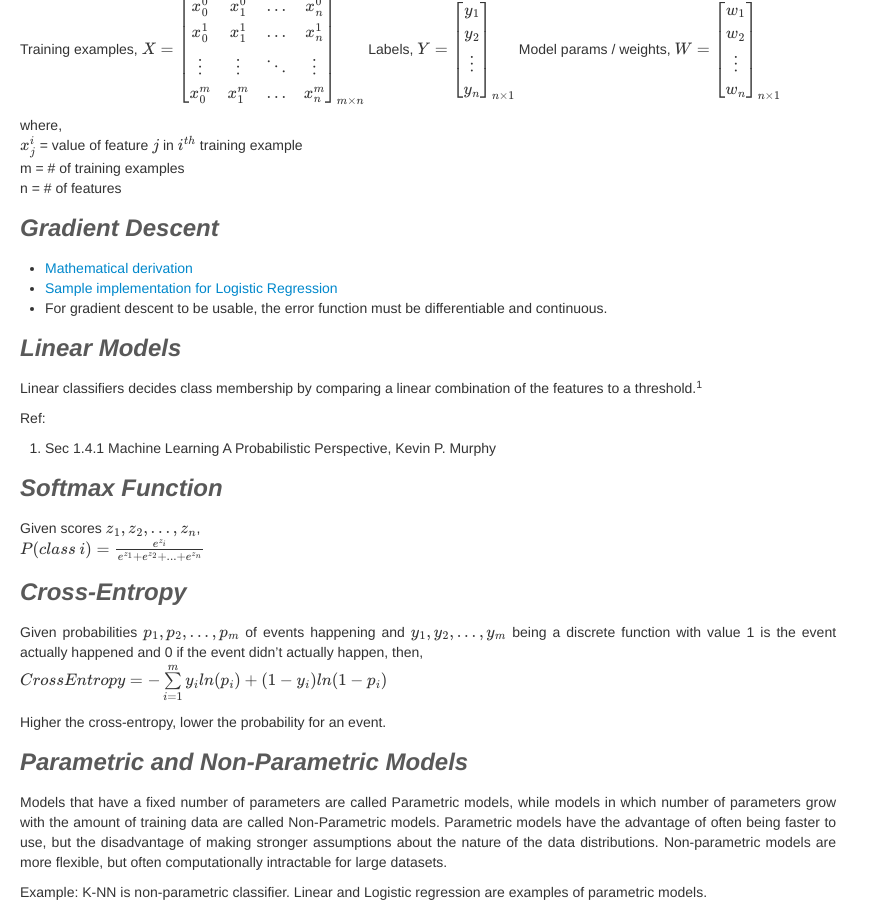
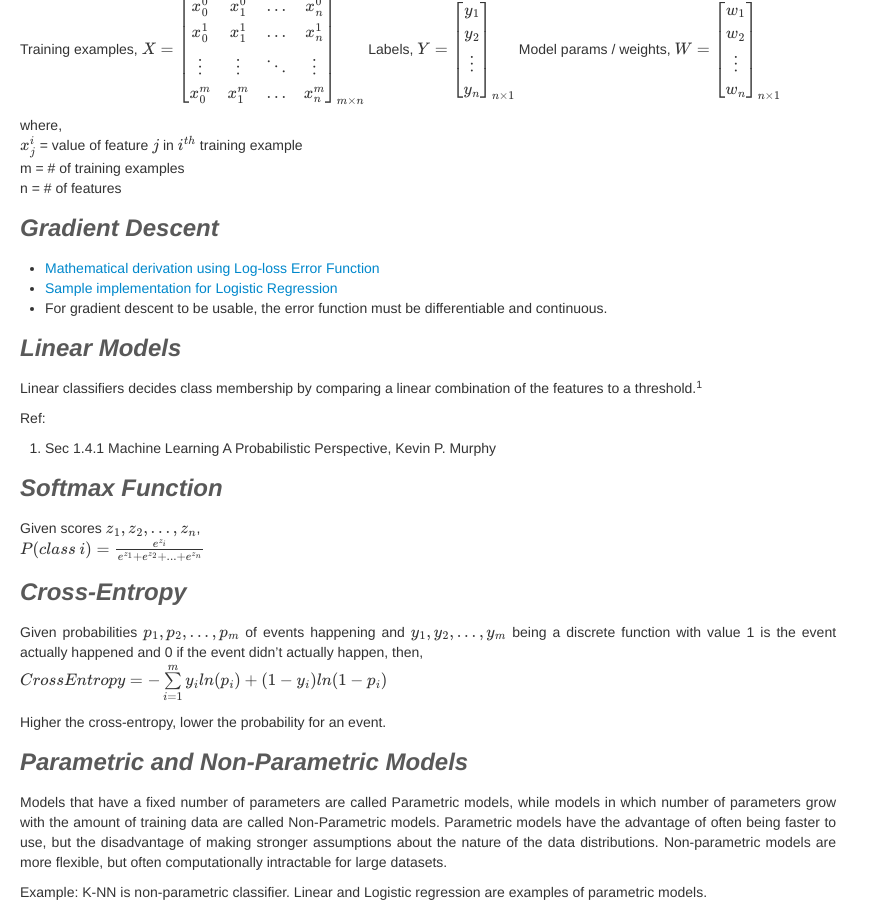
Before and after one commit to anuragkapur/anuragkapur.github.io, a Jekyll site: the page built from blog/engineering/_posts/2020-04-25-machine-learning-reference-guide.md, in a window 1280 px wide and 900 px high, scrolled down 7269 px. Shown: the whole window, without its empty margins (0-879 px from the left). Built offline with Jekyll 4.4.1, drawn with Linux system fonts in a browser that asks for light colours; formulas are drawn with MathJax 3; comment, search, counter and statistics services are not loaded.

Commit message:
Add note re. use of log loss error function in mathematical derivation of gradient descent

```diff
--- a/blog/engineering/_posts/2020-04-25-machine-learning-reference-guide.md
+++ b/blog/engineering/_posts/2020-04-25-machine-learning-reference-guide.md
@@ -376,7 +376,7 @@ m = # of training examples
 n = # of features
 
 ## Gradient Descent
-* [Mathematical derivation](/assets/blog/engineering/machine-learning/udacity-into-ml/03-24-Gradient-Descent-Derivation-Logistic-Regression.pdf)
+* [Mathematical derivation using Log-loss Error Function](/assets/blog/engineering/machine-learning/udacity-into-ml/03-24-Gradient-Descent-Derivation-Logistic-Regression.pdf)
 * [Sample implementation for Logistic Regression](https://github.com/anuragkapur/udacity-into-to-machine-learning/blob/master/src/classroom/jupyter/gradient_descent.ipynb)
 * For gradient descent to be usable, the error function must be differentiable and continuous.
 
```
